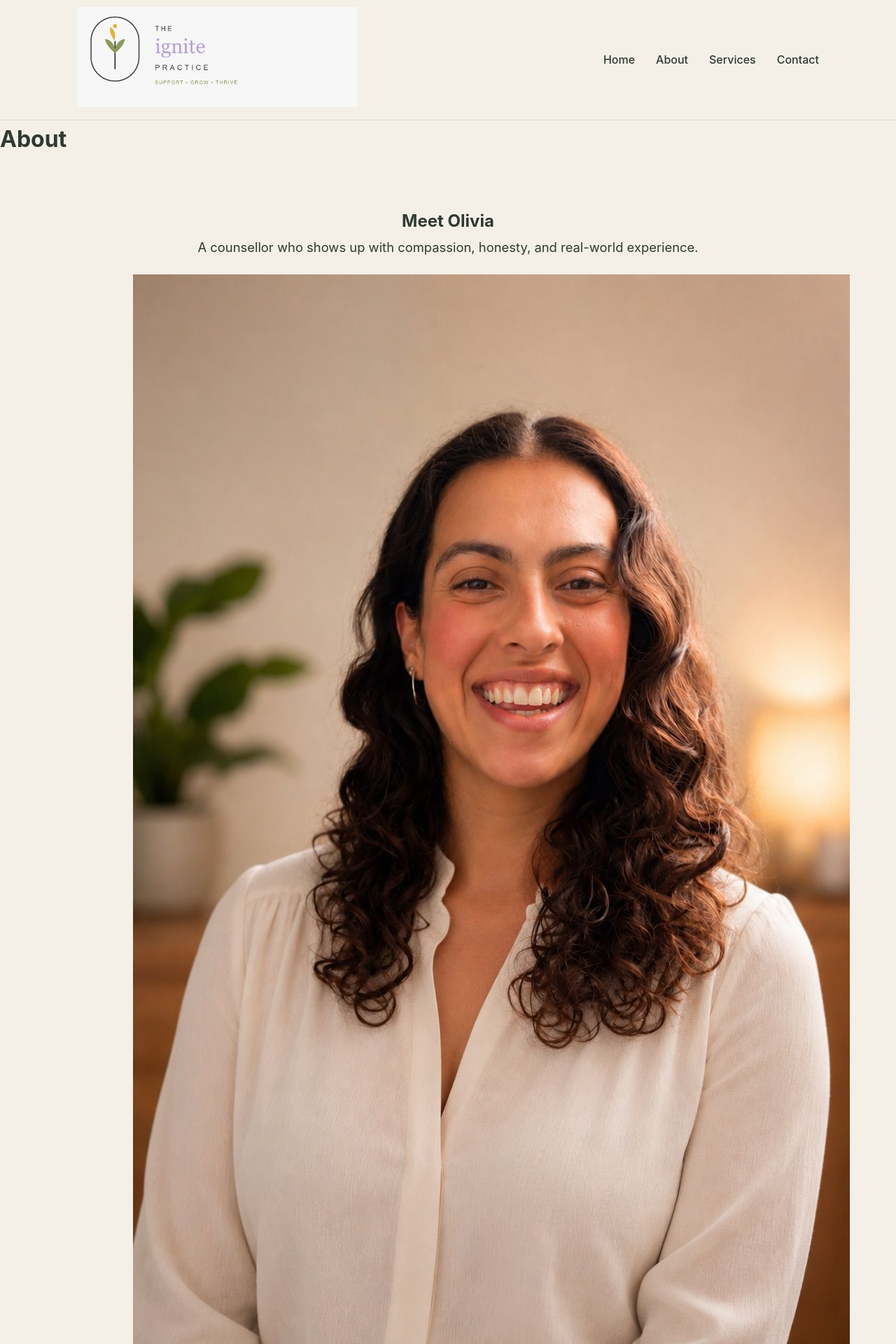
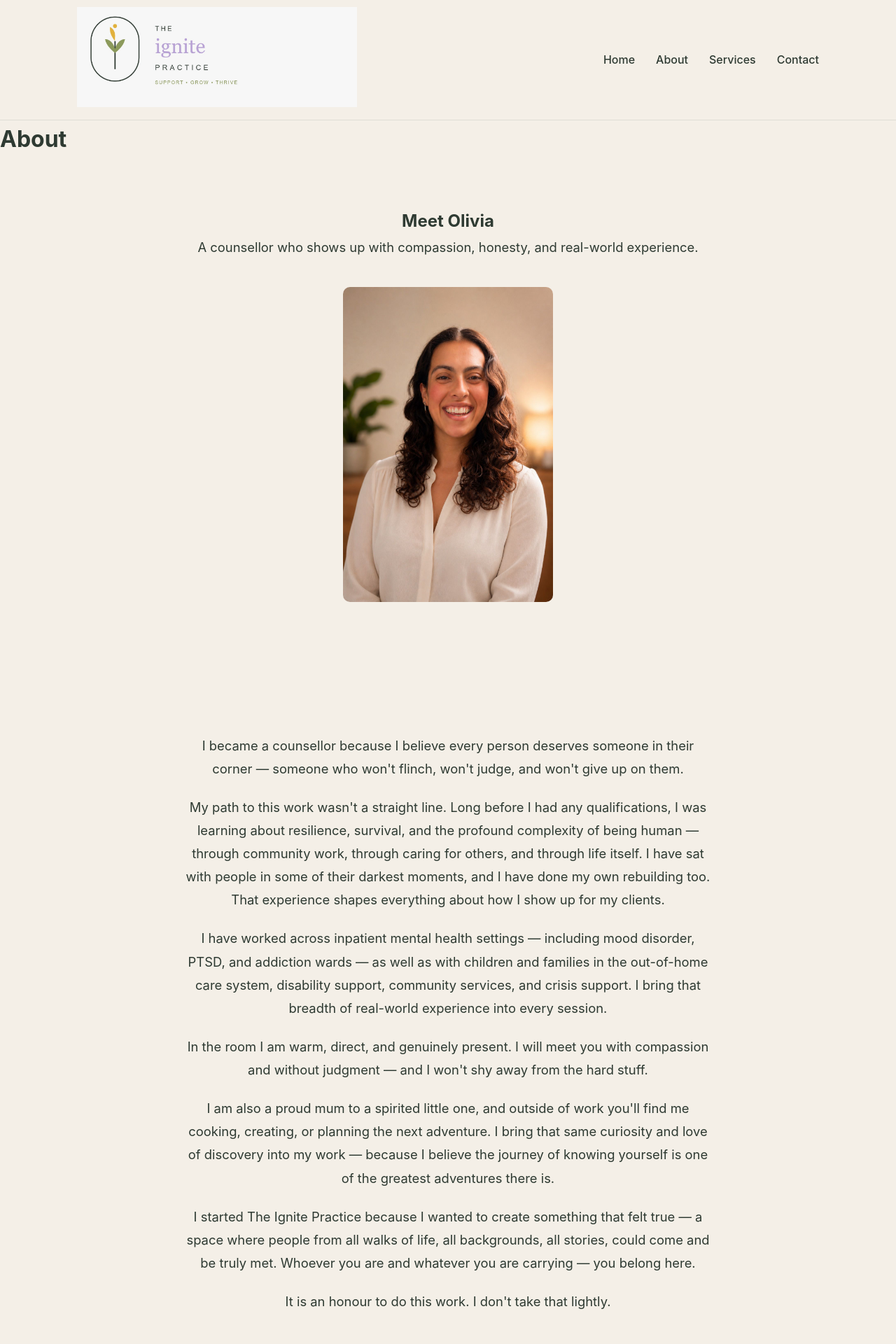
Before and after one commit to Jencreates-design/the-ignite-practice, a Jekyll site: the page built from about.html, in a window 1280 px wide. Shown: the top 1920 px of the page at 70% size. Built offline with Jekyll 4.4.1, drawn with Linux system fonts in a browser that asks for light colours.

Commit message:
Update styles.css

```diff
--- a/assets/css/styles.css
+++ b/assets/css/styles.css
@@ -413,3 +413,15 @@ footer {
 .section-inner {
   text-align: center;
 }
+
+.about-photo-wrapper {
+    text-align: center;
+    margin: 40px 0;
+}
+
+.about-photo {
+    max-width: 300px;   /* adjust this number to the size you want */
+    width: 100%;
+    height: auto;
+    border-radius: 10px;
+}
```
